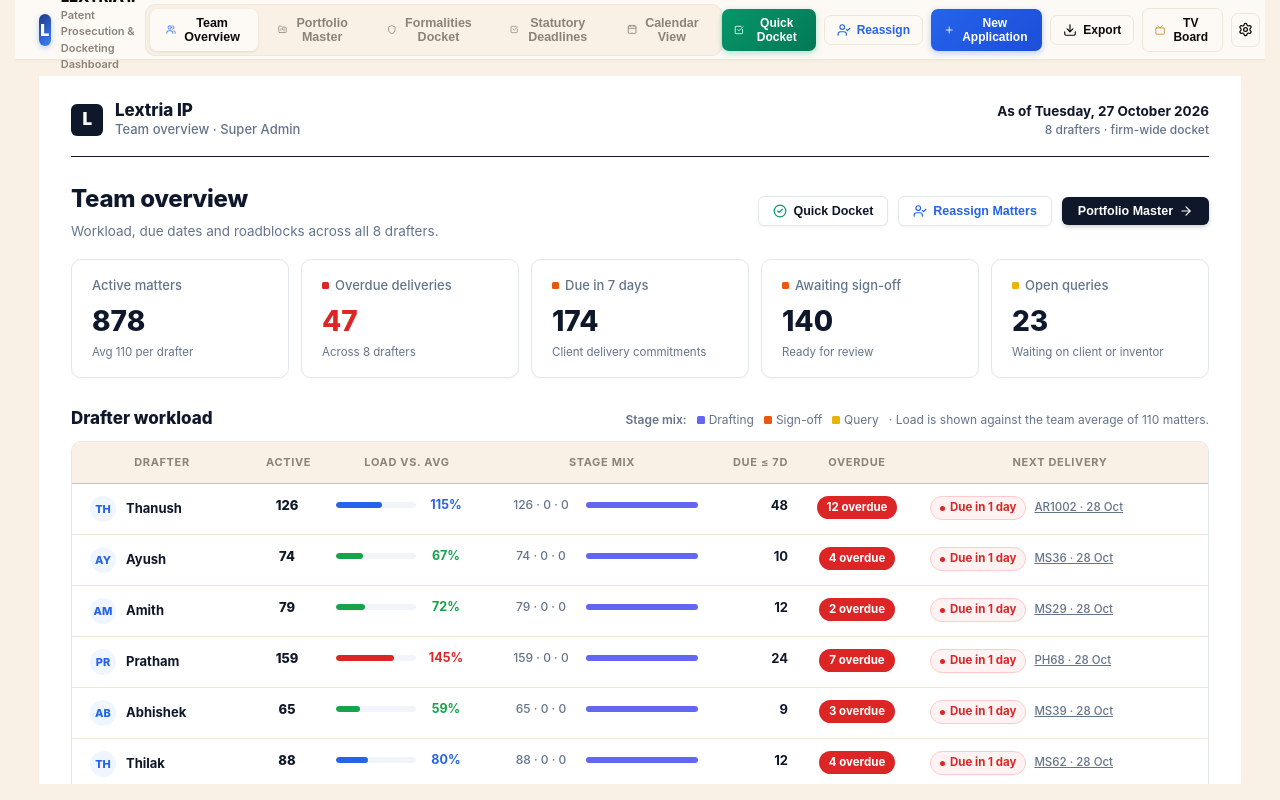
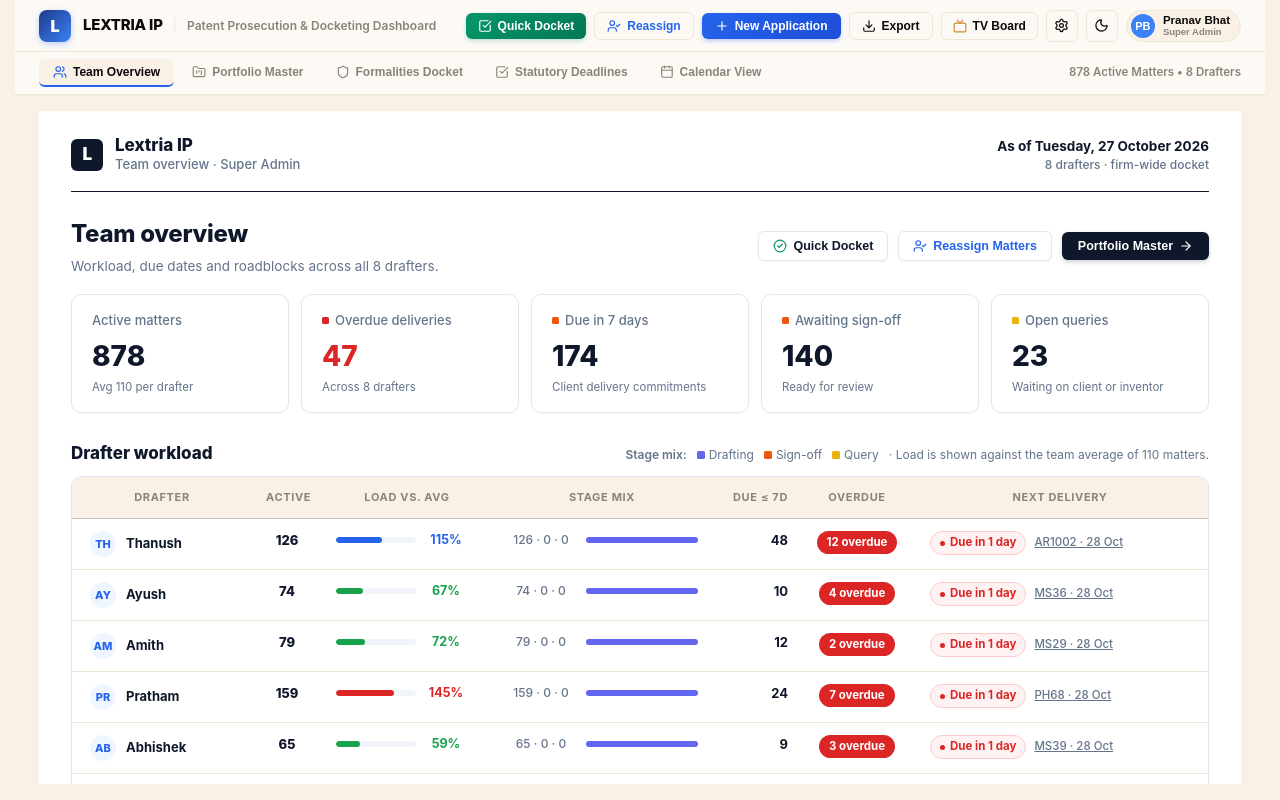
Before and after one commit to Lextria-Research/Lextria-Patent, a React (Vite) app in the folder frontend/: page / in a window 1280 px wide. Built offline with nearby package versions, Linux system fonts and the light colour scheme; no server answers; the database is empty.

Commit message:
refactor: restructure top header into spacious 2-tier architecture separating brand utility actions and navigation tabs

```diff
--- a/frontend/src/App.jsx
+++ b/frontend/src/App.jsx
@@ -769,23 +769,29 @@ export default function App() {
         </div>
       )}
 
-      {/* Main App Navigation Header */}
+      {/* Main App Navigation Header: Clean 2-Tier Architecture */}
       <header
         style={{
-          height: '60px',
-          padding: '0 24px',
           background: 'var(--surface)',
           borderBottom: '1px solid var(--line)',
+          flexShrink: 0,
+          boxShadow: '0 1px 3px rgba(0,0,0,0.03)',
+        }}
+      >
+        {/* Tier 1: Brand & Global Actions Bar */}
+        <div
+          style={{
+            height: '52px',
+            padding: '0 24px',
             display: 'flex',
             alignItems: 'center',
             justifyContent: 'space-between',
-          flexShrink: 0,
-          boxShadow: '0 1px 3px rgba(0,0,0,0.04)',
+            gap: '16px',
+            borderBottom: '1px solid var(--line)',
           }}
         >
           {/* Left: Firm Brand & Product */}
-        <div style={{ display: 'flex', alignItems: 'center', gap: '14px' }}>
-          <div style={{ display: 'flex', alignItems: 'center', gap: '10px' }}>
+          <div style={{ display: 'flex', alignItems: 'center', gap: '12px', minWidth: 0 }}>
             <div
               style={{
                 width: '32px',
@@ -799,166 +805,31 @@ export default function App() {
                 fontWeight: 900,
                 fontSize: '16px',
                 boxShadow: '0 2px 6px rgba(59, 130, 246, 0.35)',
+                flexShrink: 0,
               }}
             >
               L
             </div>
-            <div>
-              <div style={{ fontWeight: 800, fontSize: '15px', letterSpacing: '-0.2px', color: 'var(--ink)' }}>
+            <div style={{ display: 'flex', alignItems: 'center', gap: '10px', minWidth: 0 }}>
+              <span style={{ fontWeight: 800, fontSize: '15px', letterSpacing: '-0.2px', color: 'var(--ink)', whiteSpace: 'nowrap' }}>
                 LEXTRIA IP
-              </div>
-              <div style={{ fontSize: '11px', color: 'var(--muted)', marginTop: '-2px', fontWeight: 600 }}>
+              </span>
+              <span style={{ color: 'var(--line)', fontSize: '13px' }}>|</span>
+              <span style={{ fontSize: '12px', color: 'var(--muted)', fontWeight: 600, whiteSpace: 'nowrap' }}>
                 Patent Prosecution & Docketing Dashboard
-              </div>
-            </div>
+              </span>
             </div>
           </div>
 
-        {/* Center: Functional Navigation Tabs (Requirement 1 - NOT role tabs) */}
-        <nav
-          style={{
-            display: 'flex',
-            alignItems: 'center',
-            gap: '4px',
-            background: 'var(--page)',
-            padding: '4px',
-            borderRadius: '10px',
-            border: '1px solid var(--line)',
-          }}
-        >
-          {/* Tab 0: Team Overview (Patent Admin & Super Admin) */}
-          {(currentUser.role === 'PARALEGAL' || currentUser.role === 'SUPER_ADMIN') && (
-            <button
-              onClick={() => setActiveNavTab('TEAM_OVERVIEW')}
-              style={{
-                padding: '7px 16px',
-                borderRadius: '7px',
-                border: 'none',
-                background: activeNavTab === 'TEAM_OVERVIEW' ? 'var(--surface)' : 'transparent',
-                color: activeNavTab === 'TEAM_OVERVIEW' ? 'var(--ink)' : 'var(--muted)',
-                fontSize: '12.5px',
-                fontWeight: activeNavTab === 'TEAM_OVERVIEW' ? 800 : 600,
-                display: 'flex',
-                alignItems: 'center',
-                gap: '6px',
-                cursor: 'pointer',
-                boxShadow: activeNavTab === 'TEAM_OVERVIEW' ? '0 1px 3px rgba(0,0,0,0.1)' : 'none',
-                transition: 'all 0.15s ease',
-              }}
-              title="Executive team workload, 14-day capacity heatmap & urgent deliveries across all 8 drafters"
-            >
-              <Users size={15} color={activeNavTab === 'TEAM_OVERVIEW' ? '#2563EB' : 'currentColor'} />
-              Team Overview
-            </button>
-          )}
-
-          {/* Tab 1: Portfolio Master / Drafting Cockpit */}
-          <button
-            onClick={() => setActiveNavTab('PORTFOLIO')}
-            style={{
-              padding: '7px 16px',
-              borderRadius: '7px',
-              border: 'none',
-              background: activeNavTab === 'PORTFOLIO' ? 'var(--surface)' : 'transparent',
-              color: activeNavTab === 'PORTFOLIO' ? 'var(--ink)' : 'var(--muted)',
-              fontSize: '12.5px',
-              fontWeight: activeNavTab === 'PORTFOLIO' ? 800 : 600,
-              display: 'flex',
-              alignItems: 'center',
-              gap: '6px',
-              cursor: 'pointer',
-              boxShadow: activeNavTab === 'PORTFOLIO' ? '0 1px 3px rgba(0,0,0,0.1)' : 'none',
-              transition: 'all 0.15s ease',
-            }}
-          >
-            <FolderKanban size={15} color={activeNavTab === 'PORTFOLIO' ? 'var(--accent)' : 'currentColor'} />
-            {currentUser.role === 'DRAFTER' ? 'Drafting Cockpit' : 'Portfolio Master'}
-          </button>
-
-          {/* Tab: Formalities Docket (Only for Paralegal & Super Admin) */}
-          {(currentUser.role === 'PARALEGAL' || currentUser.role === 'SUPER_ADMIN') && (
-            <button
-              onClick={() => setActiveNavTab('FORMALITIES')}
-              style={{
-                padding: '7px 16px',
-                borderRadius: '7px',
-                border: 'none',
-                background: activeNavTab === 'FORMALITIES' ? 'var(--surface)' : 'transparent',
-                color: activeNavTab === 'FORMALITIES' ? 'var(--ink)' : 'var(--muted)',
-                fontSize: '12.5px',
-                fontWeight: activeNavTab === 'FORMALITIES' ? 800 : 600,
-                display: 'flex',
-                alignItems: 'center',
-                gap: '6px',
-                cursor: 'pointer',
-                boxShadow: activeNavTab === 'FORMALITIES' ? '0 1px 3px rgba(0,0,0,0.1)' : 'none',
-                transition: 'all 0.15s ease',
-              }}
-              title="Rule 135/137 petitions, Form 9/18 RFE clock, IPO discrepancies & Sec 53 renewals"
-            >
-              <Shield size={15} color={activeNavTab === 'FORMALITIES' ? '#059669' : 'currentColor'} />
-              Formalities Docket
-            </button>
-          )}
-
-          {/* Tab 2: Deadlines Checklist (Requirement 8) */}
-          <button
-            onClick={() => setActiveNavTab('DEADLINES')}
-            style={{
-              padding: '7px 16px',
-              borderRadius: '7px',
-              border: 'none',
-              background: activeNavTab === 'DEADLINES' ? 'var(--surface)' : 'transparent',
-              color: activeNavTab === 'DEADLINES' ? 'var(--ink)' : 'var(--muted)',
-              fontSize: '12.5px',
-              fontWeight: activeNavTab === 'DEADLINES' ? 800 : 600,
-              display: 'flex',
-              alignItems: 'center',
-              gap: '6px',
-              cursor: 'pointer',
-              boxShadow: activeNavTab === 'DEADLINES' ? '0 1px 3px rgba(0,0,0,0.1)' : 'none',
-              transition: 'all 0.15s ease',
-            }}
-            title="Action-based statutory checklist where you tick completed filings"
-          >
-            <CheckSquare size={15} color={activeNavTab === 'DEADLINES' ? '#10B981' : 'currentColor'} />
-            Statutory Deadlines
-          </button>
-
-          {/* Tab 3: Calendar View (Requirement 14) */}
-          <button
-            onClick={() => setActiveNavTab('CALENDAR')}
-            style={{
-              padding: '7px 16px',
-              borderRadius: '7px',
-              border: 'none',
-              background: activeNavTab === 'CALENDAR' ? 'var(--surface)' : 'transparent',
-              color: activeNavTab === 'CALENDAR' ? 'var(--ink)' : 'var(--muted)',
-              fontSize: '12.5px',
-              fontWeight: activeNavTab === 'CALENDAR' ? 800 : 600,
-              display: 'flex',
-              alignItems: 'center',
-              gap: '6px',
-              cursor: 'pointer',
-              boxShadow: activeNavTab === 'CALENDAR' ? '0 1px 3px rgba(0,0,0,0.1)' : 'none',
-              transition: 'all 0.15s ease',
-            }}
-            title="Monthly statutory deadline calendar with Zoho Calendar sync"
-          >
-            <Calendar size={15} color={activeNavTab === 'CALENDAR' ? '#8B5CF6' : 'currentColor'} />
-            Calendar View
-          </button>
-        </nav>
-
-        {/* Right Header Controls */}
-        <div style={{ display: 'flex', alignItems: 'center', gap: '8px' }}>
+          {/* Right: Global Utility Actions & User Profile */}
+          <div style={{ display: 'flex', alignItems: 'center', gap: '8px', flexShrink: 0 }}>
             {/* Quick Docketing Desk Button (Paralegal & Super Admin) */}
             {(currentUser.role === 'PARALEGAL' || currentUser.role === 'SUPER_ADMIN') && (
               <button
                 onClick={() => handleOpenQuickDocket()}
                 style={{
-                padding: '7px 12px',
-                borderRadius: '7px',
+                  padding: '6px 12px',
+                  borderRadius: '6px',
                   border: 'none',
                   background: 'linear-gradient(135deg, #059669, #047857)',
                   color: '#fff',
@@ -968,7 +839,7 @@ export default function App() {
                   alignItems: 'center',
                   gap: '6px',
                   cursor: 'pointer',
-                boxShadow: '0 2px 6px rgba(5, 150, 105, 0.3)',
+                  boxShadow: '0 2px 4px rgba(5, 150, 105, 0.25)',
                 }}
                 title="Quick Docket: record IPO Application No, CBR receipt, Form 1/26 and prosecution dates"
               >
@@ -981,8 +852,8 @@ export default function App() {
               <button
                 onClick={() => handleOpenReassign()}
                 style={{
-                padding: '7px 12px',
-                borderRadius: '7px',
+                  padding: '6px 12px',
+                  borderRadius: '6px',
                   border: '1px solid var(--line)',
                   background: 'var(--surface)',
                   color: '#2563EB',
@@ -1003,8 +874,8 @@ export default function App() {
             <button
               onClick={() => setIsCreateOpen(true)}
               style={{
-              padding: '7px 13px',
-              borderRadius: '7px',
+                padding: '6px 13px',
+                borderRadius: '6px',
                 border: 'none',
                 background: 'linear-gradient(135deg, #2563EB, #1D4ED8)',
                 color: '#fff',
@@ -1014,21 +885,21 @@ export default function App() {
                 alignItems: 'center',
                 gap: '6px',
                 cursor: 'pointer',
-              boxShadow: '0 2px 6px rgba(37, 99, 235, 0.3)',
+                boxShadow: '0 2px 4px rgba(37, 99, 235, 0.3)',
               }}
             >
               <Plus size={14} /> New Application
             </button>
 
-          {/* Export Report Modal Button (Requirement 9) */}
+            {/* Export Report Modal Button */}
             <button
               onClick={() => {
                 setExportRecordsSelection(roleFilteredRecords);
                 setIsExportOpen(true);
               }}
               style={{
-              padding: '7px 12px',
-              borderRadius: '7px',
+                padding: '6px 12px',
+                borderRadius: '6px',
                 border: '1px solid var(--line)',
                 background: 'var(--surface)',
                 color: 'var(--ink)',
@@ -1044,12 +915,12 @@ export default function App() {
               <Download size={14} /> Export
             </button>
 
-          {/* TV Screen Departure Board Button (Requirement 16) */}
+            {/* TV Screen Departure Board Button */}
             <button
               onClick={() => setIsTvMode(true)}
               style={{
-              padding: '7px 12px',
-              borderRadius: '7px',
+                padding: '6px 11px',
+                borderRadius: '6px',
                 border: '1px solid var(--line)',
                 background: 'var(--surface)',
                 color: 'var(--ink)',
@@ -1065,13 +936,13 @@ export default function App() {
               <Tv size={14} color="#C98A2C" /> TV Board
             </button>
 
-          {/* Firm Settings Button (Requirement 10, 14, 15) */}
+            {/* Firm Settings Button */}
             <button
               onClick={() => setIsSettingsOpen(true)}
               style={{
-              width: '34px',
-              height: '34px',
-              borderRadius: '7px',
+                width: '32px',
+                height: '32px',
+                borderRadius: '6px',
                 border: '1px solid var(--line)',
                 background: 'var(--surface)',
                 color: 'var(--ink)',
@@ -1080,7 +951,7 @@ export default function App() {
                 justifyContent: 'center',
                 cursor: 'pointer',
               }}
-            title="Settings (Custom Tags, Zoho Cliq, Zoho Calendar, Audit History)"
+              title="Settings (Custom Tags, Zoho Integrations, Audit History)"
             >
               <Settings size={15} />
             </button>
@@ -1089,9 +960,9 @@ export default function App() {
             <button
               onClick={() => setTheme((prev) => (prev === 'light' ? 'dark' : 'light'))}
               style={{
-              width: '34px',
-              height: '34px',
-              borderRadius: '7px',
+                width: '32px',
+                height: '32px',
+                borderRadius: '6px',
                 border: '1px solid var(--line)',
                 background: 'var(--surface)',
                 color: 'var(--ink)',
@@ -1105,14 +976,14 @@ export default function App() {
               {theme === 'light' ? <Moon size={15} /> : <Sun size={15} />}
             </button>
 
-          {/* User Account / Profile Switcher Pill (Requirement 1 & 3) */}
+            {/* User Account / Profile Switcher Pill */}
             <button
               onClick={() => setIsAuthOpen(true)}
               style={{
                 display: 'flex',
                 alignItems: 'center',
                 gap: '8px',
-              padding: '4px 10px 4px 5px',
+                padding: '3px 10px 3px 4px',
                 borderRadius: '20px',
                 background: 'var(--page)',
                 border: '1px solid var(--line)',
@@ -1124,8 +995,8 @@ export default function App() {
             >
               <div
                 style={{
-                width: '26px',
-                height: '26px',
+                  width: '24px',
+                  height: '24px',
                   borderRadius: '50%',
                   background: currentUser.color || '#3B82F6',
                   color: '#fff',
@@ -1147,6 +1018,160 @@ export default function App() {
                 </div>
               </div>
             </button>
+          </div>
+        </div>
+
+        {/* Tier 2: Dedicated Navigation Tabs Bar */}
+        <div
+          style={{
+            height: '42px',
+            padding: '0 24px',
+            display: 'flex',
+            alignItems: 'center',
+            justifyContent: 'space-between',
+            background: 'var(--surface)',
+          }}
+        >
+          {/* Functional Navigation Tabs */}
+          <nav
+            style={{
+              display: 'flex',
+              alignItems: 'center',
+              gap: '4px',
+            }}
+          >
+            {/* Tab 0: Team Overview (Patent Admin & Super Admin) */}
+            {(currentUser.role === 'PARALEGAL' || currentUser.role === 'SUPER_ADMIN') && (
+              <button
+                onClick={() => setActiveNavTab('TEAM_OVERVIEW')}
+                style={{
+                  padding: '6px 14px',
+                  borderRadius: '6px',
+                  border: 'none',
+                  background: activeNavTab === 'TEAM_OVERVIEW' ? 'var(--page)' : 'transparent',
+                  color: activeNavTab === 'TEAM_OVERVIEW' ? 'var(--ink)' : 'var(--muted)',
+                  fontSize: '12px',
+                  fontWeight: activeNavTab === 'TEAM_OVERVIEW' ? 800 : 600,
+                  display: 'flex',
+                  alignItems: 'center',
+                  gap: '6px',
+                  cursor: 'pointer',
+                  borderBottom: activeNavTab === 'TEAM_OVERVIEW' ? '2.5px solid #2563EB' : '2.5px solid transparent',
+                  transition: 'all 0.15s ease',
+                }}
+                title="Executive team workload, 14-day capacity heatmap & urgent deliveries across all 8 drafters"
+              >
+                <Users size={14} color={activeNavTab === 'TEAM_OVERVIEW' ? '#2563EB' : 'currentColor'} />
+                Team Overview
+              </button>
+            )}
+
+            {/* Tab 1: Portfolio Master / Drafting Cockpit */}
+            <button
+              onClick={() => setActiveNavTab('PORTFOLIO')}
+              style={{
+                padding: '6px 14px',
+                borderRadius: '6px',
+                border: 'none',
+                background: activeNavTab === 'PORTFOLIO' ? 'var(--page)' : 'transparent',
+                color: activeNavTab === 'PORTFOLIO' ? 'var(--ink)' : 'var(--muted)',
+                fontSize: '12px',
+                fontWeight: activeNavTab === 'PORTFOLIO' ? 800 : 600,
+                display: 'flex',
+                alignItems: 'center',
+                gap: '6px',
+                cursor: 'pointer',
+                borderBottom: activeNavTab === 'PORTFOLIO' ? '2.5px solid var(--accent)' : '2.5px solid transparent',
+                transition: 'all 0.15s ease',
+              }}
+            >
+              <FolderKanban size={14} color={activeNavTab === 'PORTFOLIO' ? 'var(--accent)' : 'currentColor'} />
+              {currentUser.role === 'DRAFTER' ? 'Drafting Cockpit' : 'Portfolio Master'}
+            </button>
+
+            {/* Tab: Formalities Docket (Only for Paralegal & Super Admin) */}
+            {(currentUser.role === 'PARALEGAL' || currentUser.role === 'SUPER_ADMIN') && (
+              <button
+                onClick={() => setActiveNavTab('FORMALITIES')}
+                style={{
+                  padding: '6px 14px',
+                  borderRadius: '6px',
+                  border: 'none',
+                  background: activeNavTab === 'FORMALITIES' ? 'var(--page)' : 'transparent',
+                  color: activeNavTab === 'FORMALITIES' ? 'var(--ink)' : 'var(--muted)',
+                  fontSize: '12px',
+                  fontWeight: activeNavTab === 'FORMALITIES' ? 800 : 600,
+                  display: 'flex',
+                  alignItems: 'center',
+                  gap: '6px',
+                  cursor: 'pointer',
+                  borderBottom: activeNavTab === 'FORMALITIES' ? '2.5px solid #059669' : '2.5px solid transparent',
+                  transition: 'all 0.15s ease',
+                }}
+                title="Rule 135/137 petitions, Form 9/18 RFE clock, IPO discrepancies & Sec 53 renewals"
+              >
+                <Shield size={14} color={activeNavTab === 'FORMALITIES' ? '#059669' : 'currentColor'} />
+                Formalities Docket
+              </button>
+            )}
+
+            {/* Tab 2: Deadlines Checklist */}
+            <button
+              onClick={() => setActiveNavTab('DEADLINES')}
+              style={{
+                padding: '6px 14px',
+                borderRadius: '6px',
+                border: 'none',
+                background: activeNavTab === 'DEADLINES' ? 'var(--page)' : 'transparent',
+                color: activeNavTab === 'DEADLINES' ? 'var(--ink)' : 'var(--muted)',
+                fontSize: '12px',
+                fontWeight: activeNavTab === 'DEADLINES' ? 800 : 600,
+                display: 'flex',
+                alignItems: 'center',
+                gap: '6px',
+                cursor: 'pointer',
+                borderBottom: activeNavTab === 'DEADLINES' ? '2.5px solid #10B981' : '2.5px solid transparent',
+                transition: 'all 0.15s ease',
+              }}
+              title="Action-based statutory checklist where you tick completed filings"
+            >
+              <CheckSquare size={14} color={activeNavTab === 'DEADLINES' ? '#10B981' : 'currentColor'} />
+              Statutory Deadlines
+            </button>
+
+            {/* Tab 3: Calendar View */}
+            <button
+              onClick={() => setActiveNavTab('CALENDAR')}
+              style={{
+                padding: '6px 14px',
+                borderRadius: '6px',
+                border: 'none',
+                background: activeNavTab === 'CALENDAR' ? 'var(--page)' : 'transparent',
+                color: activeNavTab === 'CALENDAR' ? 'var(--ink)' : 'var(--muted)',
+                fontSize: '12px',
+                fontWeight: activeNavTab === 'CALENDAR' ? 800 : 600,
+                display: 'flex',
+                alignItems: 'center',
+                gap: '6px',
+                cursor: 'pointer',
+                borderBottom: activeNavTab === 'CALENDAR' ? '2.5px solid #8B5CF6' : '2.5px solid transparent',
+                transition: 'all 0.15s ease',
+              }}
+              title="Monthly statutory deadline calendar with Zoho Calendar sync"
+            >
+              <Calendar size={14} color={activeNavTab === 'CALENDAR' ? '#8B5CF6' : 'currentColor'} />
+              Calendar View
+            </button>
+          </nav>
+
+          {/* Right: Real-time Docket Stats Context */}
+          <div style={{ display: 'flex', alignItems: 'center', gap: '8px' }}>
+            <span style={{ fontSize: '11.5px', color: 'var(--muted)', fontWeight: 600 }}>
+              {currentUser.role === 'DRAFTER'
+                ? `${roleFilteredRecords.length} Assigned Patent Matters`
+                : `${records.length || 878} Active Matters • 8 Drafters`}
+            </span>
+          </div>
         </div>
       </header>
 
```
Lines whose indentation alone changed are shown as unchanged.
